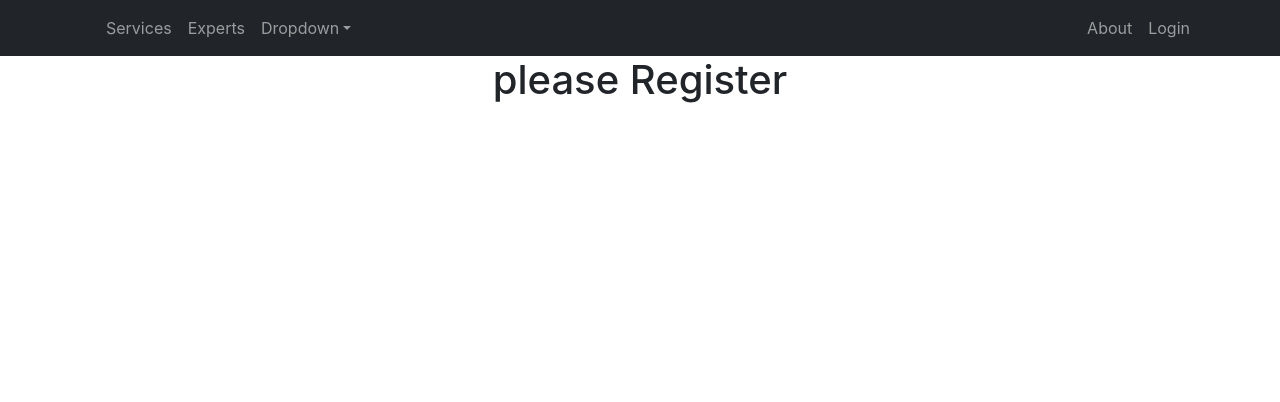
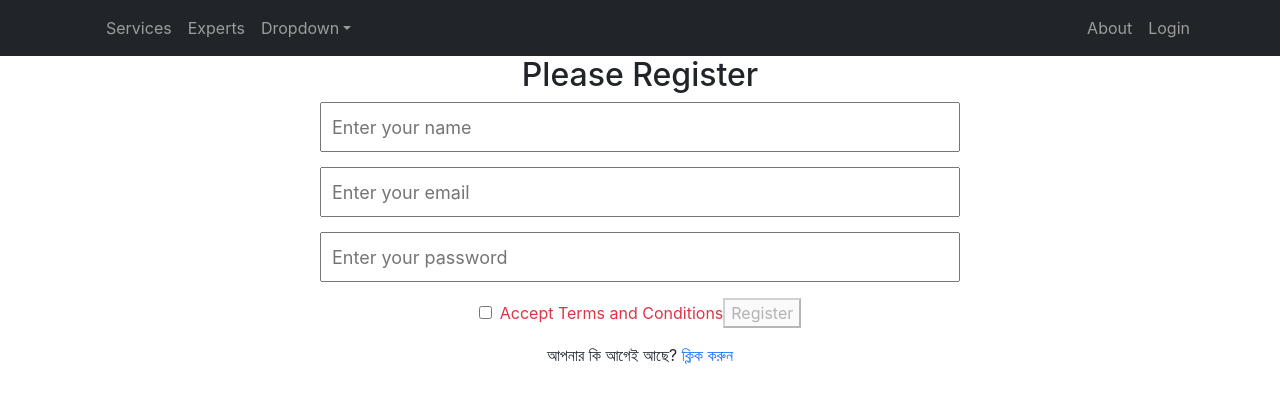
Before and after one commit to akram56789/warehouse-management, a React (Create React App) app: page /register in a window 1280 px wide. Shown: the top 402 px of the page. Built offline with nearby package versions, Linux system fonts and the light colour scheme; no server answers.

Commit message:
register form done

```diff
--- a/src/Pages/Login/Register/Register.css
+++ b/src/Pages/Login/Register/Register.css
@@ -0,0 +1,13 @@
+.register-form {
+    margin: 0 auto;
+    width: 75%;
+}
+
+.register-form input:not([type=checkbox]) {
+    display: block;
+    width: 100%;
+    height: 50px;
+    padding-left: 10px;
+    font-size: 18px;
+    margin-bottom: 15px;
+}
--- a/src/Pages/Login/Register/Register.js
+++ b/src/Pages/Login/Register/Register.js
@@ -1,11 +1,134 @@
-import React from 'react';
+import { default as React, useState } from 'react';
+import { useCreateUserWithEmailAndPassword } from 'react-firebase-hooks/auth';
+import { Link, useNavigate } from 'react-router-dom';
+import auth from '../../../firebase.init';
+import './Register.css';
 
 const Register = () => {
+    const [email, setEmail] = useState('');
+    const [password, setPassword] = useState('');
+    const [name, setName] = useState('');
+    const [agree, setAgree] = useState(false)
+    const [
+        createUserWithEmailAndPassword,
+        user, error,
+    ] = useCreateUserWithEmailAndPassword(auth, { sendEmailVerification: true });
+
+    const navigate = useNavigate()
+
+    if (error) {
+        return (<p>Error: {error.message}</p>);
+    }
+    if (user) {
+        navigate('/home')
+    }
+
     return (
-        <div>
-            <h1>please Register</h1>
+        <div className='register-form w-50'>
+            <h2 className='text-center'> Please Register</h2>
+            <form   >
+                <input
+                    type="text"
+                    value={name}
+                    onChange={(e) => setName(e.target.value)}
+                    placeholder='Enter your name'
+                />
+
+
+
+
+                <input
+                    type="email"
+                    value={email}
+                    onChange={(e) => setEmail(e.target.value)}
+                    placeholder='Enter your email'
+                    required
+                />
+                <input
+                    type="password"
+                    value={password}
+                    onChange={(e) => setPassword(e.target.value)}
+                    placeholder='Enter your password'
+                    required
+                />
+
+
+
+                <p className='text-danger'>{error}</p>
+                <input onClick={() => setAgree(!agree)} className='mb-4' type="checkbox" name="terms" id="terms" />
+
+                <label className={`ps-2 ${agree ? 'text-primary' : 'text-danger'}`} htmlFor="terms">Accept Terms and Conditions</label>
+                <button disabled={!agree} onClick={() => createUserWithEmailAndPassword(email, password)}>
+                    Register
+                </button>
+
+                {/* <input disabled={!agree} className='form-submit w-50 mx-auto btn btn-primary' type="submit" value="Register" /> */}
+            </form>
+            <p>আপনার কি আগেই আছে?<Link to="/login" className='text-primary pe-auto text-decoration-none'  > ক্লিক করুন</Link></p>
+
+
+
         </div>
     );
 };
 
 export default Register;
+
+
+
+
+
+
+
+// const Register = () => {
+//     const [email, setEmail] = useState('');
+//     const [password, setPassword] = useState('');
+//     const [name, setName] = useState('');
+//     const [
+//         createUserWithEmailAndPassword,
+//         user,error,
+//     ] = useCreateUserWithEmailAndPassword(auth);
+
+//     const navigate =useNavigate()
+
+//     if (error) {
+//         return (<p>Error: {error.message}</p>);
+//     }
+//     if (user) {
+//        navigate('/login')
+//     }
+//     return (
+//         <div className='className='register-form w-50>
+//             <h1 className='text-center'>Please Register</h1>
+//             <form >
+                // <input
+                //     type="text"
+                //     value={name}
+                //     onChange={(e) => setName(e.target.value)}
+                //     placeholder='Enter your name'
+                // />
+//                 <input
+//                     type="email"
+//                     value={email}
+//                     onChange={(e) => setEmail(e.target.value)}
+//                     placeholder='Enter your email'
+//                     required
+//                 />
+//                 <input
+//                     type="password"
+//                     value={password}
+//                     onChange={(e) => setPassword(e.target.value)}
+//                     placeholder='Enter your password'
+//                     required
+//                 />
+//                 <button className='button' onClick={() => createUserWithEmailAndPassword(email, password)}>
+//                     Register
+//                 </button>
+//                 <p className='text-center'> Already have an Account? <Link className='text-decoration-none' to='/login'>Please Login</Link></p>
+//             </form>
+//             <SocialLogin></SocialLogin>
+//         </div>
+//     );
+// };
+
+// export default Register;
```
Also changed, not shown: src/Pages/Login/SocialLogin/SocialLogin.js (+11 -0 lines).
